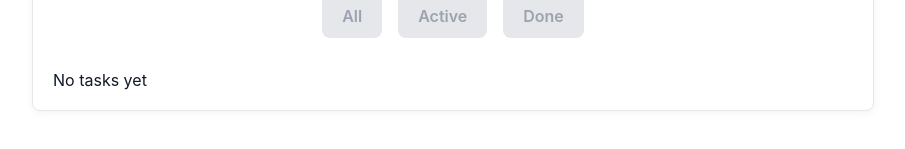
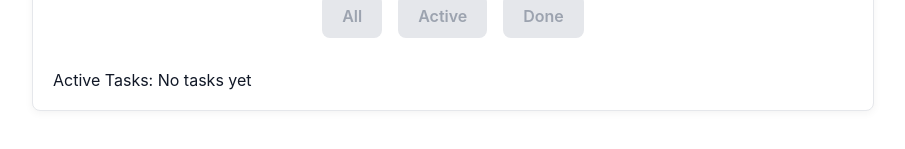
Before and after one commit to sofiiaruban552-gif/homework-04, a React (Vite) app: page / in a window 1280 px wide. Shown: the part 643-792 px from the top of the page, without its empty margins (207-1112 px from the left). Built offline with nearby package versions, Linux system fonts and the light colour scheme.

Commit message:
refactor: TaskCounter and ThemeToggle

```diff
--- a/src/components/ThemeToggle.jsx
+++ b/src/components/ThemeToggle.jsx
@@ -5,10 +5,12 @@ import { useThemeContext } from "../hooks/useThemeContext";
 const ThemeToggle = () => {
   const { theme, toggleTheme } = useThemeContext();
 
+   const isLight = theme === "light";
+
   return (
     <ButtonIcon
       onClick={toggleTheme}
-      icon={theme === "light" ? <Moon size={20} /> : <Sun size={20} />}
+      icon={isLight ? <Moon size={20} /> : <Sun size={20} />}
     />
   );
 };
--- /dev/null
+++ b/src/components/toDoList/ActiveTasksCounter.jsx
@@ -0,0 +1,15 @@
+import { useTodoContext } from "../../hooks/useTodoContext";
+
+const ActiveTasksCounter = () => {
+  const { filteredTodos } = useTodoContext();
+
+  const activeTasksCount = filteredTodos.filter((task) => !task.done).length;
+
+  return (
+    <span>
+      Active Tasks: {activeTasksCount || "No tasks yet"}
+    </span>
+  );
+};
+
+export default ActiveTasksCounter;
--- a/src/components/toDoList/TasksCounter.jsx
+++ /dev/null
@@ -1,15 +0,0 @@
-import { useTodoContext } from "../../hooks/useTodoContext";
-
-const TasksCounter = () => {
-  const { filteredTodos } = useTodoContext();
-
-  const tasksCount = filteredTodos.length;
-
-  if (!tasksCount) {
-    return <span>No tasks yet</span>;
-  }
-
-  return <span>Tasks: {tasksCount}</span>;
-};
-
-export default TasksCounter;
--- a/src/components/toDoList/ToDoList.jsx
+++ b/src/components/toDoList/ToDoList.jsx
@@ -2,17 +2,12 @@ import SectionCard from "../shared/SectionCard";
 import TaskInput from "./TaskInput";
 import TaskFilter from "./TaskFilter";
 import TaskList from "./TaskList";
-import TasksCounter from "./TasksCounter";
+import ActiveTasksCounter from "./ActiveTasksCounter";
 
 const ToDoList = () => {
   const TASK_HEADINGS = {
     title: "To-Do List",
-    subtitle: "Classic task manager app",
-    labels: {
-      tasks: "Tasks:",
-      noActiveTasks: "No tasks",
-      noTasks: "No tasks yet",
-    },
+    subtitle: "Classic task manager app"
   };
 
   return (
@@ -22,7 +17,7 @@ const ToDoList = () => {
       <TaskInput />
       <TaskFilter />
       <TaskList />
-      <TasksCounter />
+      <ActiveTasksCounter />
     </SectionCard>
   );
 };
```
